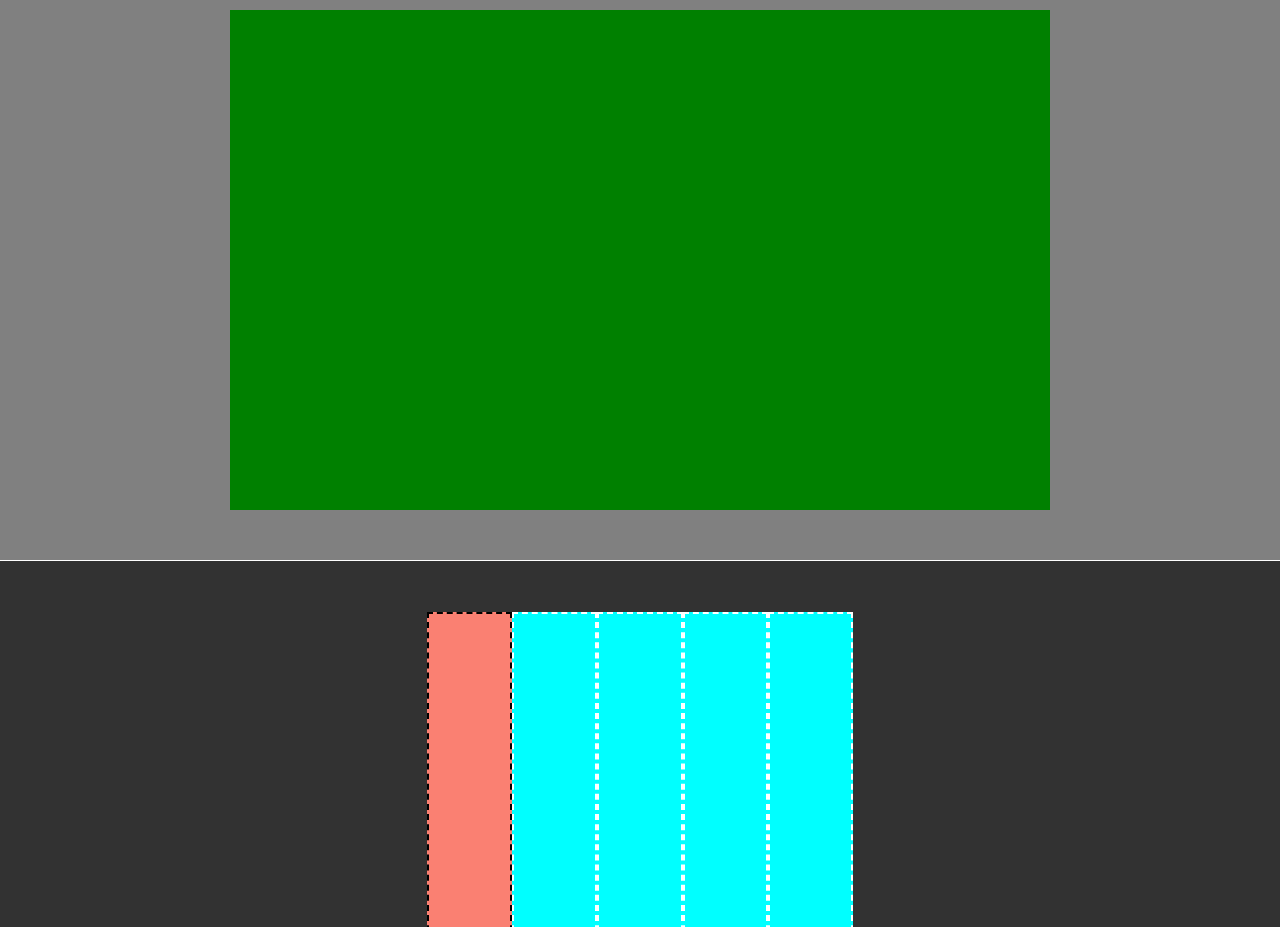
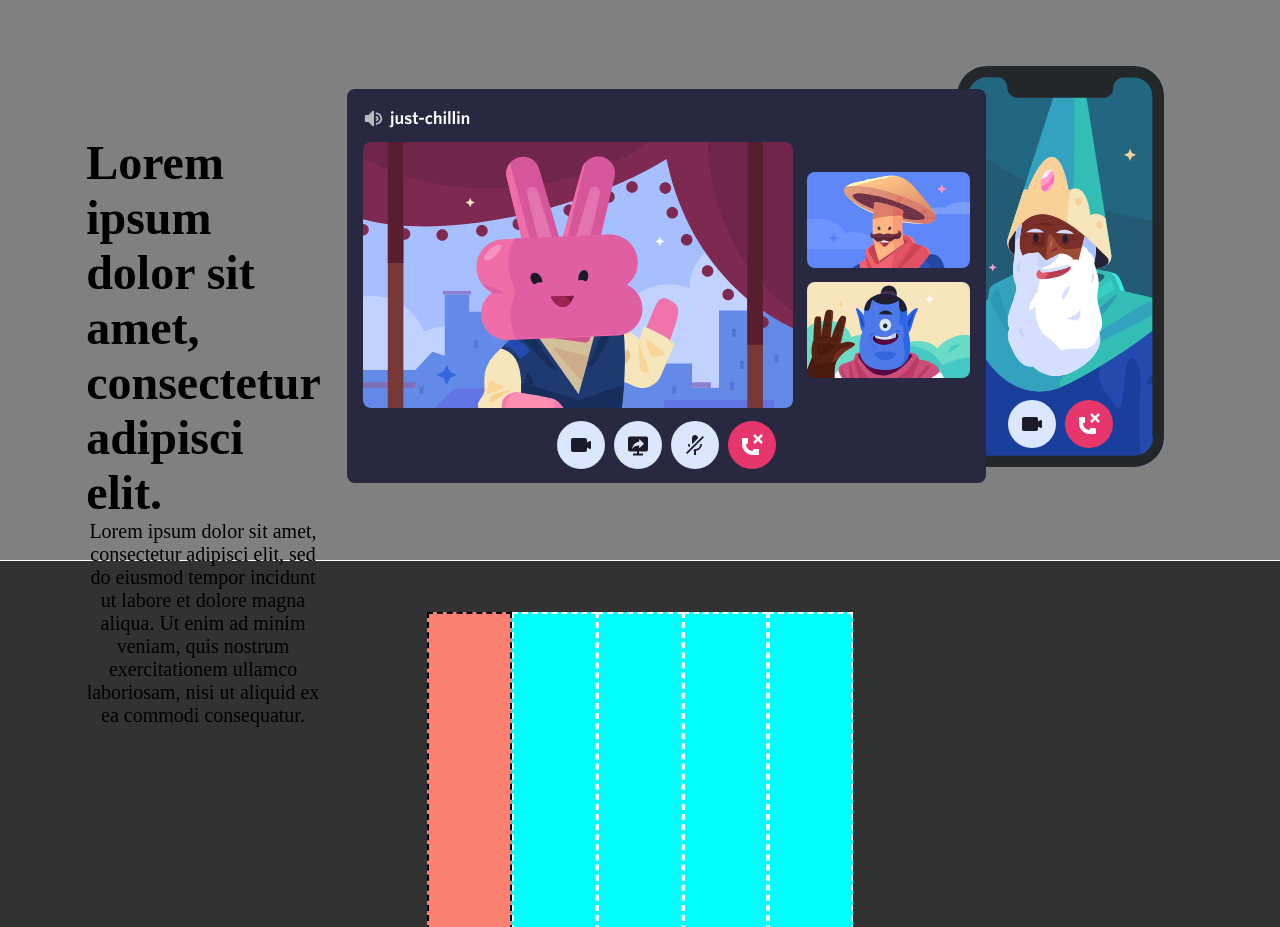
Before and after one commit to GiordanoMercatali/html-css-discord, a plain HTML site: page index.html in a window 1280 px wide. Shown: the part 2440-3367 px from the top of the page. Drawn offline with Linux system fonts and the light colour scheme.

Commit message:
add: menu continued (quick commit before rename)

```diff
--- a/css/style.css
+++ b/css/style.css
@@ -141,7 +141,7 @@ main{
 }
 
 .main-section.graybg{
-    background-color: gray;
+    background-color: gray /*#f6f6f6;*/
 }
 
 /*MAIN CONTENT*/
@@ -176,10 +176,19 @@ main{
     flex-grow: 1;
 }
 
-.main-content-column.greenbg{
-    background-color: green;
-    width: 80%;
+.main-content-row{
+    width: 100%;
+    height: 250px;
+}
+
+.main-content-row.main-image{
+    width: 100%;
     height: 500px;
+    display: block;
+}
+
+.main-content-row.main-text{
+    display: block;
 }
 
 
--- a/index.html
+++ b/index.html
@@ -60,8 +60,11 @@
                 <section class="main-section graybg">
                     <div class="main-content">
                         <div class="main-content-column main-text">
+                            <h2>Lorem ipsum dolor sit amet, consectetur adipisci elit.</h2>
+                            <p>Lorem ipsum dolor sit amet, consectetur adipisci elit, sed do eiusmod tempor incidunt ut labore et dolore magna aliqua. Ut enim ad minim veniam, quis nostrum exercitationem ullamco laboriosam, nisi ut aliquid ex ea commodi consequatur.</p>
                         </div>
                         <div class="main-content-column main-image">
+                            <img src="../img/item2.svg">
                         </div>
                     </div>
                 </section>
@@ -70,15 +73,24 @@
                 <section class="main-section">
                     <div class="main-content">
                         <div class="main-content-column main-image">
+                            <img src="../img/item3.svg">
                         </div>
                         <div class="main-content-column main-text">
+                            <h2>Lorem ipsum dolor sit amet, consectetur adipisci elit.</h2>
+                            <p>Lorem ipsum dolor sit amet, consectetur adipisci elit, sed do eiusmod tempor incidunt ut labore et dolore magna aliqua. Ut enim ad minim veniam, quis nostrum exercitationem ullamco laboriosam, nisi ut aliquid ex ea commodi consequatur.</p>
                         </div>
                     </div>
                 </section>
 
                 <div class="main-section graybg">
                     <div class="main-content">
-                        <div class="main-content-column greenbg">
+                        <div class="main-content-row main-text-bottom">
+                            <h2>Lorem ipsum dolor sit amet, consectetur adipisci elit.</h2>
+                            <p>Lorem ipsum dolor sit amet, consectetur adipisci elit, sed do eiusmod tempor incidunt ut labore et dolore magna aliqua. Ut enim ad minim veniam, quis nostrum exercitationem ullamco laboriosam, nisi ut aliquid ex ea commodi consequatur.</p>
+                        </div>
+
+                        <div class="main-content-row main-image">
+                            <img src="../img/item4-big.svg">
                         </div>
                     </div>
                 </div>
```
